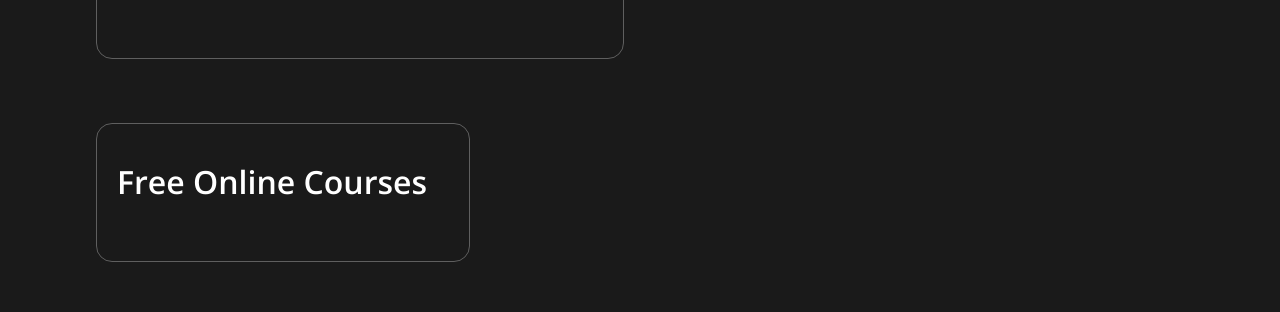
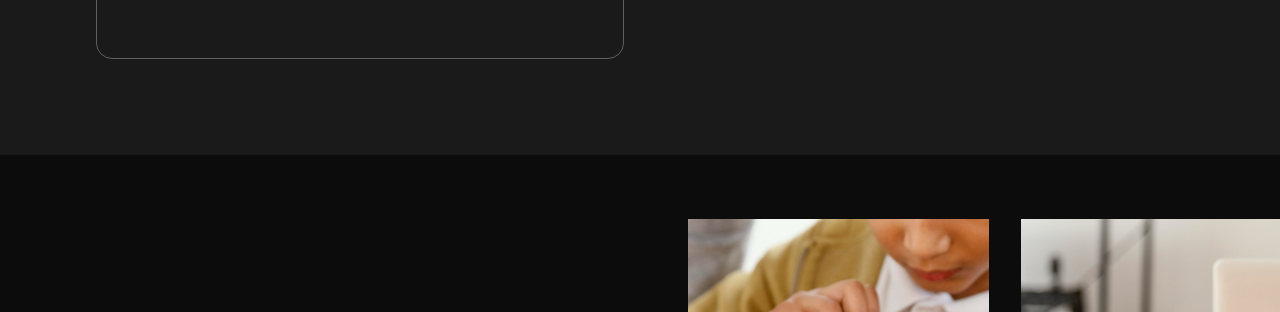
Before and after one commit to zaminhamid/Skill-G, a React (Create React App) app: page / in a window 1280 px wide. Shown: the part 2520-2832 px from the top of the page. Built offline with nearby package versions, Linux system fonts and the light colour scheme; a web font is replaced by a local one.

Commit message:
final update

```diff
--- a/src/components/Card/Card.jsx
+++ b/src/components/Card/Card.jsx
@@ -67,10 +67,6 @@ const Card = ({ text }) => {
         </p>
 
 
-          <p className="p__xam" style={{ margin: '2rem 0' }}>
-          <h1 style={{  marginTop: '1rem' }}> Free Online Courses </h1>
-          <h4 style={{ color: 'black', marginTop: '1rem' }}> a ropotic oddddddddddddddddddddddddd </h4>
-        </p>
 
 
 
```
